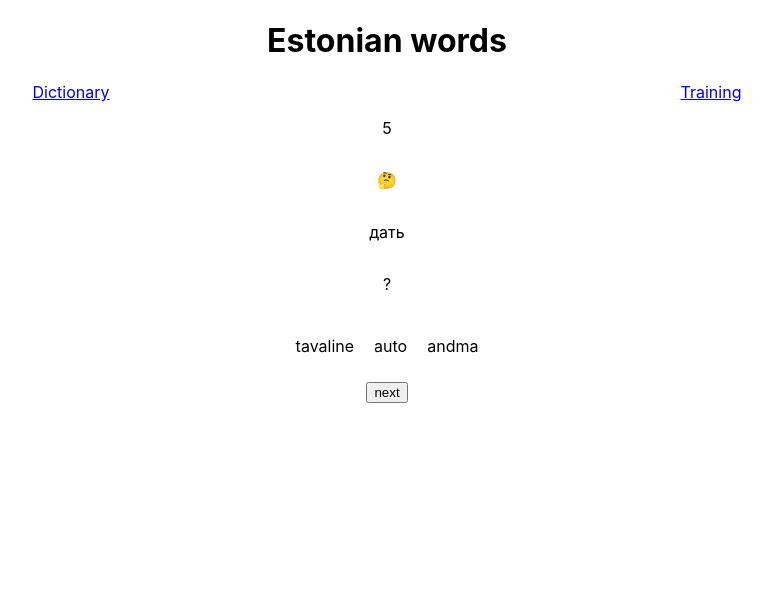
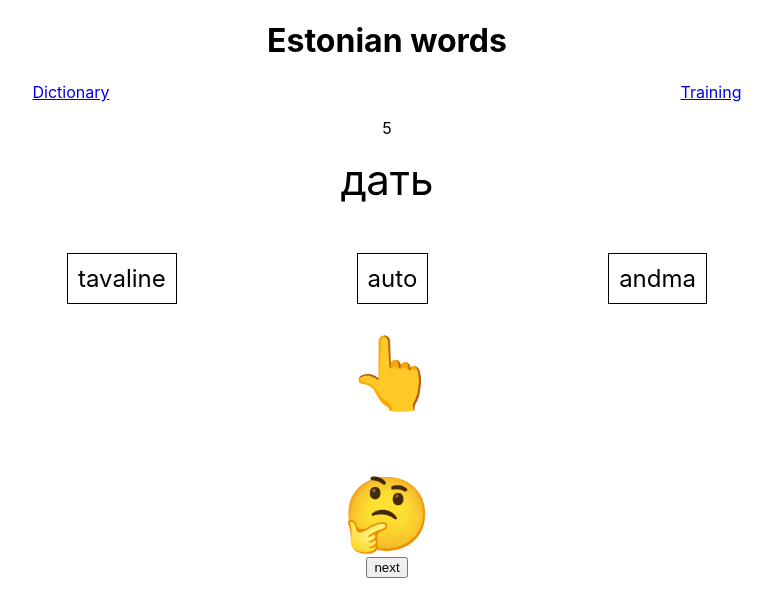
Before and after one commit to dmitrybirin/estonian-words, a React (Vite) app: page /training in a window 1280 px wide. Shown: the top 616 px of the page, without its empty margins (253-1025 px from the left). Built offline with nearby package versions, Linux system fonts and the light colour scheme.

Commit message:
Training visuals updated a bit

```diff
--- a/src/Training.tsx
+++ b/src/Training.tsx
@@ -15,21 +15,46 @@ const TrainingContainer = styled(CenteredContainer)`
 	flex-direction: column;
 `;
 
-const Variant = styled.p`
+const EmojiContainer = styled.div`
+	font-size: 72px;
+`;
+
+const TestWordContainer = styled.div`
+	font-size: 42px;
+	padding-bottom: 24px;
+`;
+
+const Variant = styled(CenteredContainer)`
+	height: 240px;
+	flex-direction: column;
+	align-items: center;
+	justify-content: flex-start;
+`;
+
+const VariantWord = styled.p`
 	padding: 10px;
 	cursor: pointer;
+	font-size: 24px;
+	padding: 10px;
+	border: 1px solid;
+`;
+
+const VariantsContainer = styled(CenteredContainer)`
+	display: flex;
+	justify-content: space-between;
+	width: 50vw;
 `;
 
 const Result: React.FC<{ result: TestResult }> = ({ result }) => {
 	switch (result) {
 		case TestResult.ONGOING:
-			return <p>🤔</p>;
+			return <EmojiContainer>🤔</EmojiContainer>;
 
 		case TestResult.SUCCESS:
-			return <p>🎉</p>;
+			return <EmojiContainer>🎉</EmojiContainer>;
 
 		case TestResult.FAILURE:
-			return <p>😭</p>;
+			return <EmojiContainer>😭</EmojiContainer>;
 
 		default:
 			return null;
@@ -60,16 +85,19 @@ const getTestResult = (answer: Word, currentWord: Word) => {
 
 export function Training() {
 	const { words, loading } = useDictionary('A1');
+
 	const [counter, setCounter] = React.useState(0);
 	const [result, setResult] = React.useState(TestResult.ONGOING);
+	const [word, setWord] = React.useState<Word>();
+	const [translation, setTranslation] = React.useState('');
+	const [variants, setVariants] = React.useState<Word[]>([]);
+
+	const [currentVariant, setVariant] = React.useState('');
 
 	React.useEffect(() => {
 		const interval = setInterval(() => setCounter((counter) => counter + 1), 1000);
 		return () => clearInterval(interval);
 	}, []);
-
-	const [word, setWord] = React.useState<Word>();
-	const [translation, setTranslation] = React.useState('');
 
 	React.useEffect(() => {
 		setWord(getRandomElement<Word>(words));
@@ -78,12 +106,12 @@ export function Training() {
 	React.useEffect(() => {
 		if (word) {
 			setTranslation(getRandomElement(word.ruTranslations));
-			setVariants(pseudoShuffle(getVariants(word, words)));
+			const variants = pseudoShuffle(getVariants(word, words));
+			setVariants(variants);
+			setVariant(variants[1].esInitial);
 			setResult(TestResult.ONGOING);
 		}
 	}, [word]);
-
-	const [variants, setVariants] = React.useState<Word[]>([]);
 
 	if (loading || !words.length || !word) {
 		return 'Loading...';
@@ -92,17 +120,20 @@ export function Training() {
 	return (
 		<TrainingContainer>
 			<p>{counter}</p>
-			<Result result={result} />
-			<p>{translation}</p>
-			<p>?</p>
+			<TestWordContainer>{translation}</TestWordContainer>
 
-			<CenteredContainer>
+			<VariantsContainer>
 				{variants.map((variant) => (
-					<Variant key={variant.id} onClick={() => setResult(getTestResult(variant, word))}>
-						{variant.esInitial}
+					<Variant>
+						<VariantWord key={variant.id} onClick={() => setResult(getTestResult(variant, word))}>
+							{variant.esInitial}
+						</VariantWord>
+						<EmojiContainer>{variant.esInitial === currentVariant ? '👆' : ''}</EmojiContainer>
 					</Variant>
 				))}
-			</CenteredContainer>
+			</VariantsContainer>
+
+			<Result result={result} />
 
 			<button onClick={() => setWord(getRandomElement(words))}>next</button>
 		</TrainingContainer>
```
